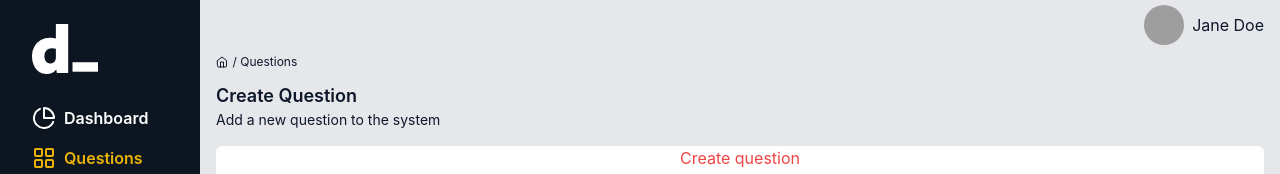
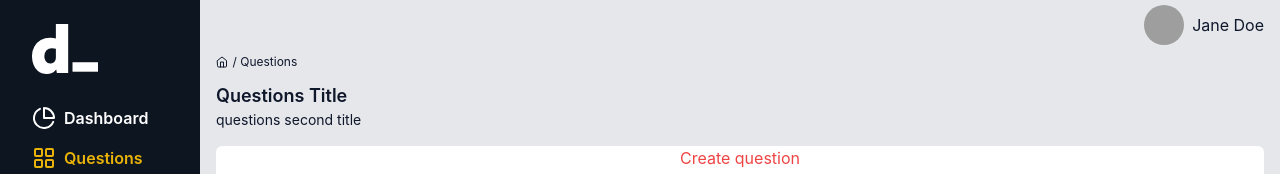
Before and after one commit to Stoian256/fe-quiz, a React (Vite) app: page /questions in a window 1280 px wide. Shown: the top 174 px of the page. Built offline with nearby package versions, Linux system fonts and the light colour scheme; grey boxes are pictures that could not be loaded.

Commit message:
implemented set title page

```diff
--- a/src/components/admin/Breadcrumbs.tsx
+++ b/src/components/admin/Breadcrumbs.tsx
@@ -19,7 +19,7 @@ const Breadcrumbs = () => {
     <div className="bg-gray-200 w-full ">
       <div className="flex items-center justify-start pl-4 h-6">
         <Link to={"/"}>
-          <Home className="h-3 w-3" />
+          <Home className="h-3 w-3 hover:text-yellow-600 transition-colors duration-30" />
         </Link>
         {space}
         {pathnames.map((value, index) => {
@@ -42,7 +42,10 @@ const Breadcrumbs = () => {
                 </>
               ) : (
                 <>
-                  <Link to={to} className="">
+                  <Link
+                    to={to}
+                    className="hover:text-yellow-600 transition-colors duration-30"
+                  >
                     <span>/</span>
                     <span>
                       {space}
--- a/src/components/admin/Layout.tsx
+++ b/src/components/admin/Layout.tsx
@@ -12,10 +12,7 @@ const Layout = () => {
         <Navbar />
         <Breadcrumbs />
         <div className="flex-1 overflow-y-auto p-4 pt-2 bg-gray-200">
-          <Page
-            mainTitle={"Create Question"}
-            title="Add a new question to the system"
-          />
+          <Page />
         </div>
       </div>
     </div>
--- a/src/components/admin/Page.tsx
+++ b/src/components/admin/Page.tsx
@@ -1,16 +1,13 @@
-import { Outlet } from "react-router-dom";
+import { Outlet, useLocation } from "react-router-dom";
 
-type Props = {
-  mainTitle: string;
-  title: string;
-};
+const Page = () => {
+  const location = useLocation();
+  const { state } = location;
 
-const Page = ({ mainTitle, title }: Props) => {
   return (
     <div className="bg-gray-200">
-      <h2 className="text-lg font-semibold">{mainTitle}</h2>
-      <h3 className="text-sm">{title}</h3>
-
+      <h1 className="text-lg font-semibold">{state?.mainTitle || ""}</h1>
+      <h3 className="text-sm">{state?.title || ""}</h3>
       <div className="bg-white min-h-[calc(100vh-200px)] rounded-md mt-4">
         <Outlet />
       </div>
--- a/src/pages/admin/Dashboard.tsx
+++ b/src/pages/admin/Dashboard.tsx
@@ -1,4 +1,14 @@
+import { useEffect } from "react";
+import { useNavigate } from "react-router-dom";
+
 const Dashboard = () => {
+  const navigate = useNavigate();
+
+  useEffect(() => {
+    navigate("/", {
+      state: { mainTitle: "Dashboard Title", title: "dashboard second title" }
+    });
+  }, [navigate]);
   return <div className="text-center">Dashboard content goes here</div>;
 };
 
--- a/src/pages/admin/QCreate.tsx
+++ b/src/pages/admin/QCreate.tsx
@@ -1,4 +1,17 @@
+import { useEffect } from "react";
+import { useNavigate } from "react-router-dom";
+
 const QCreate = () => {
+  const navigate = useNavigate();
+
+  useEffect(() => {
+    navigate("/questions/create", {
+      state: {
+        mainTitle: "Create Question",
+        title: "Add a new question to the system"
+      }
+    });
+  }, [navigate]);
   return <div className="text-center">Create question form</div>;
 };
 
--- a/src/pages/admin/Questions.tsx
+++ b/src/pages/admin/Questions.tsx
@@ -1,6 +1,14 @@
-import { Link } from "react-router-dom";
+import { Link, useNavigate } from "react-router-dom";
+import { useEffect } from "react";
 
 const Questions = () => {
+  const navigate = useNavigate();
+
+  useEffect(() => {
+    navigate("/questions", {
+      state: { mainTitle: "Questions Title", title: "questions second title" }
+    });
+  }, [navigate]);
   return (
     <div className="text-center">
       <Link to="/questions/create" className="text-red-500">
```
